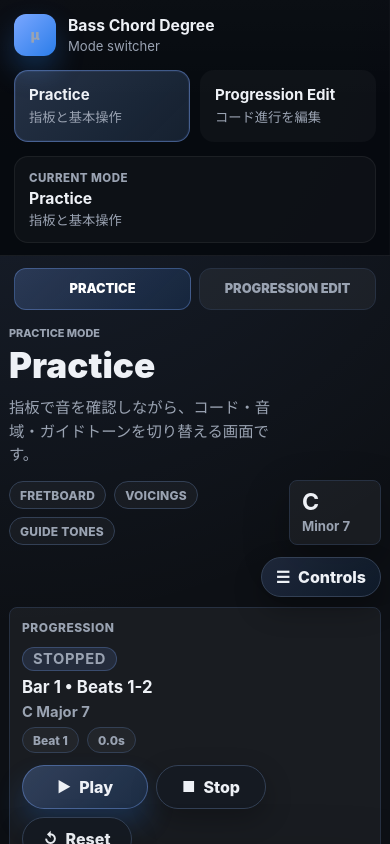
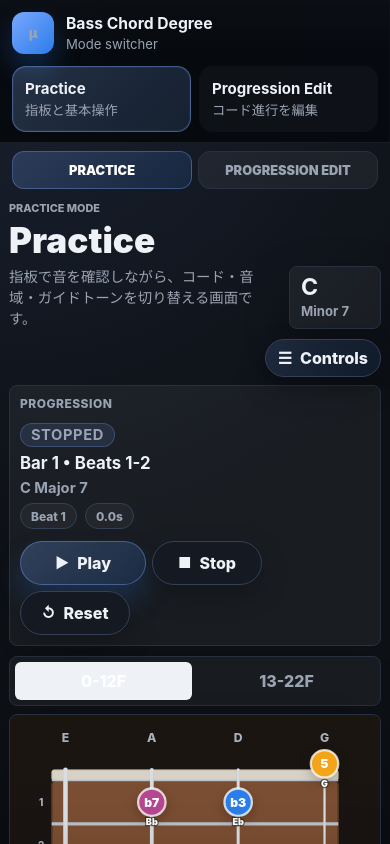
Before and after one commit to muu-ima/muu-fret-degree, a Next.js app: page / in a window 390 px wide. Shown: the top 844 px of the page. Built offline with nearby package versions, Linux system fonts and the light colour scheme.

Commit message:
Tighten mobile spacing

```diff
--- a/app/components/AppShell.tsx
+++ b/app/components/AppShell.tsx
@@ -23,7 +23,6 @@ const navItems = [
 
 export function AppShell({ children }: AppShellProps) {
   const pathname = usePathname();
-  const activeItem = navItems.find((item) => item.href === pathname) ?? navItems[0];
 
   return (
     <div className="appShell">
@@ -54,12 +53,6 @@ export function AppShell({ children }: AppShellProps) {
             );
           })}
         </nav>
-
-        <div className="sidebarFoot">
-          <span className="sidebarFootLabel">Current mode</span>
-          <strong>{activeItem.label}</strong>
-          <span>{activeItem.description}</span>
-        </div>
       </aside>
 
       <div className="shellContent">
--- a/app/components/PracticeWorkspace.tsx
+++ b/app/components/PracticeWorkspace.tsx
@@ -102,13 +102,11 @@ export function PracticeWorkspace({ showProgressionEditor, pageMode }: PracticeW
           eyebrow: "Practice Mode",
           title: "Practice",
           summary: "指板で音を確認しながら、コード・音域・ガイドトーンを切り替える画面です。",
-          chips: ["Fretboard", "Voicings", "Guide tones"],
         }
       : {
           eyebrow: "Progression Edit",
           title: "Progression Edit",
           summary: "2拍単位のセルを編集して、2 / 4 / 8 / 16 小節のループを組む画面です。4 小節を基準に見せます。",
-          chips: ["2-beat cells", "Loop length", "Local save"],
         };
 
   useEffect(() => {
@@ -269,13 +267,6 @@ export function PracticeWorkspace({ showProgressionEditor, pageMode }: PracticeW
           <p className="eyebrow">{pageHeader.eyebrow}</p>
           <p className="heroTitle">{pageHeader.title}</p>
           <p className="heroSummary">{pageHeader.summary}</p>
-          <div className="heroChips" aria-label="page highlights">
-            {pageHeader.chips.map((chip) => (
-              <span key={chip} className="heroChip">
-                {chip}
-              </span>
-            ))}
-          </div>
         </div>
         <div className={pageMode === "progression" ? "chordBadge chordBadgeProgression" : "chordBadge"}>
           <strong>{displayedRoot}</strong>
--- a/app/globals.css
+++ b/app/globals.css
@@ -136,34 +136,6 @@ input {
   line-height: 1.35;
 }
 
-.sidebarFoot {
-  display: grid;
-  gap: 4px;
-  margin-top: 4px;
-  padding: 14px 14px 12px;
-  border: 1px solid rgba(255, 255, 255, 0.06);
-  border-radius: 14px;
-  background: rgba(255, 255, 255, 0.03);
-}
-
-.sidebarFootLabel {
-  color: var(--muted);
-  font-size: 0.72rem;
-  font-weight: 800;
-  letter-spacing: 0.04em;
-  text-transform: uppercase;
-}
-
-.sidebarFoot strong {
-  font-size: 0.98rem;
-}
-
-.sidebarFoot span:last-child {
-  color: var(--muted);
-  font-size: 0.83rem;
-  line-height: 1.35;
-}
-
 .shellContent {
   min-width: 0;
 }
@@ -202,28 +174,6 @@ input {
   color: var(--muted);
   font-size: 0.96rem;
   line-height: 1.55;
-}
-
-.heroChips {
-  display: flex;
-  flex-wrap: wrap;
-  gap: 8px;
-  margin-top: 14px;
-}
-
-.heroChip {
-  display: inline-flex;
-  align-items: center;
-  min-height: 28px;
-  padding: 0 10px;
-  border: 1px solid #334055;
-  border-radius: 999px;
-  background: rgba(255, 255, 255, 0.04);
-  color: var(--muted);
-  font-size: 0.75rem;
-  font-weight: 800;
-  letter-spacing: 0.02em;
-  text-transform: uppercase;
 }
 
 .chordBadge {
@@ -795,8 +745,8 @@ select:focus-visible,
     position: sticky;
     top: 0;
     z-index: 20;
-    gap: 14px;
-    padding: 14px 14px 12px;
+    gap: 12px;
+    padding: 12px 12px 10px;
     border-right: 0;
     border-bottom: 1px solid rgba(255, 255, 255, 0.06);
   }
@@ -807,29 +757,27 @@ select:focus-visible,
 
   .sidebarNav {
     grid-template-columns: repeat(2, minmax(0, 1fr));
+    gap: 8px;
   }
 
   .sidebarNavItem {
-    min-height: 72px;
-  }
-
-  .sidebarFoot {
-    margin-top: 0;
+    min-height: 66px;
+    padding: 12px 12px 11px;
   }
 
   .shellContent {
-    padding-bottom: 24px;
+    padding-bottom: 16px;
   }
 
   .shellMobileNav {
     display: flex;
-    gap: 8px;
-    padding: 12px 14px 0;
+    gap: 6px;
+    padding: 8px 12px 0;
   }
 
   .shellMobileTab {
     flex: 1;
-    min-height: 42px;
+    min-height: 38px;
     display: grid;
     place-items: center;
     border: 1px solid #273142;
@@ -851,11 +799,15 @@ select:focus-visible,
   .hero {
     align-items: stretch;
     flex-direction: column;
-    gap: 16px;
+    gap: 12px;
+    margin-bottom: 12px;
   }
 
   .heroSummary {
     max-width: none;
+    margin-top: 8px;
+    font-size: 0.9rem;
+    line-height: 1.45;
   }
 
   .heroTitle {
@@ -868,15 +820,21 @@ select:focus-visible,
 
   .controls {
     grid-template-columns: repeat(2, minmax(0, 1fr));
+    gap: 8px;
+    margin-bottom: 12px;
+    padding: 10px;
   }
 
   .voicingTabsRow {
     grid-template-columns: repeat(2, minmax(0, 1fr));
+    gap: 4px;
   }
 
   .progressionPanel {
     grid-template-columns: 1fr;
     align-items: stretch;
+    margin-bottom: 10px;
+    padding: 12px;
   }
 
   .progressionLabelRow {
@@ -886,14 +844,18 @@ select:focus-visible,
 
   .progressionButtons {
     justify-content: flex-start;
+    gap: 6px;
   }
 
   .progressionTransport {
     align-items: stretch;
+    gap: 8px;
   }
 
   .progressionEditorRow {
     grid-template-columns: 1fr;
+    gap: 8px;
+    padding: 10px;
   }
 
   .progressionEditorRow strong {
@@ -908,7 +870,7 @@ select:focus-visible,
 @media (max-width: 560px) {
   .app {
     width: min(100% - 20px, 1180px);
-    padding-top: 18px;
+    padding-top: 14px;
   }
 
   .chordBadge {
@@ -926,7 +888,7 @@ select:focus-visible,
 
   .app {
     width: min(100% - 18px, 430px);
-    padding: 16px 0 28px;
+    padding: 12px 0 22px;
   }
 
   .hero {
@@ -934,7 +896,7 @@ select:focus-visible,
     grid-template-columns: 1fr auto;
     align-items: end;
     gap: 12px;
-    margin-bottom: 12px;
+    margin-bottom: 10px;
   }
 
   .eyebrow {
@@ -948,7 +910,7 @@ select:focus-visible,
 
   .chordBadge {
     min-width: 92px;
-    padding: 10px 12px;
+    padding: 9px 11px;
   }
 
   .chordBadge strong {
@@ -966,7 +928,7 @@ select:focus-visible,
 
   .fretRangeTabs {
     display: grid;
-    margin-bottom: 10px;
+    margin-bottom: 8px;
   }
 
   .fretRangeTab {
@@ -974,16 +936,17 @@ select:focus-visible,
   }
 
   .progressionPanel {
-    padding: 12px;
+    padding: 10px;
   }
 
   .progressionEditor {
-    padding: 12px;
+    padding: 10px;
   }
 
   .progressionEditorHeader {
     flex-direction: column;
     align-items: start;
+    gap: 10px;
   }
 
   .progressionEditorHeader span {
@@ -1001,11 +964,11 @@ select:focus-visible,
 
   .mobileActionBar {
     position: sticky;
-    top: 8px;
+    top: 6px;
     z-index: 10;
     display: flex;
     justify-content: flex-end;
-    margin-bottom: 10px;
+    margin-bottom: 8px;
     pointer-events: none;
   }
 
@@ -1013,8 +976,8 @@ select:focus-visible,
     display: inline-flex;
     align-items: center;
     gap: 8px;
-    min-height: 40px;
-    padding: 0 14px;
+    min-height: 38px;
+    padding: 0 12px;
     border: 1px solid #334055;
     border-radius: 999px;
     background: linear-gradient(135deg, rgba(122, 167, 255, 0.16), rgba(43, 125, 233, 0.1));
```
